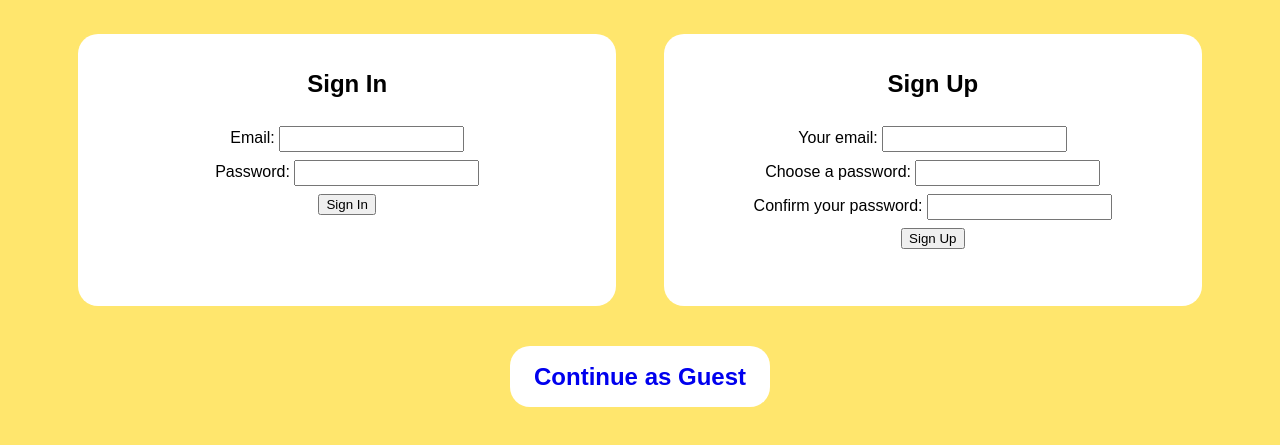
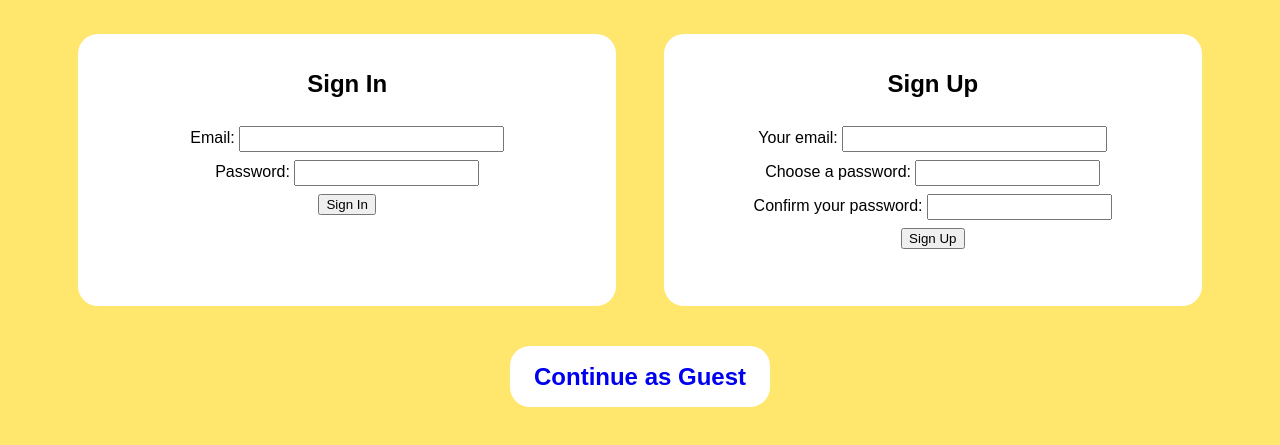
Before and after one commit to Jae-Huh/communication-board-design-mockup, a plain HTML site: page index.html in a window 1280 px wide. Shown: the part 187-632 px from the top of the page. Drawn offline with Linux system fonts and the light colour scheme.

Commit message:
Increase text input field width for emails

```diff
--- a/css/main.css
+++ b/css/main.css
@@ -58,6 +58,9 @@ input {
   padding: 0.7em 1em;
 }
 
+
+
+
 @media (min-width: 800px) {
   .forms {
     flex-direction: row;
--- a/index.html
+++ b/index.html
@@ -16,7 +16,7 @@
           <form class="" action="" method="">
             <div class="form-el">
               <label>Email: </label>
-              <input type="text" name="email">
+              <input type="text" name="email" size="30">
             </div>
             <div class="form-el">
               <label>Password: </label>
@@ -30,7 +30,7 @@
           <form class="" action="" method="">
             <div class="form-el">
               <label>Your email: </label>
-              <input type="text" name="email">
+              <input type="text" name="email" size="30">
             </div>
             <div class="form-el">
               <label>Choose a password: </label>
```
